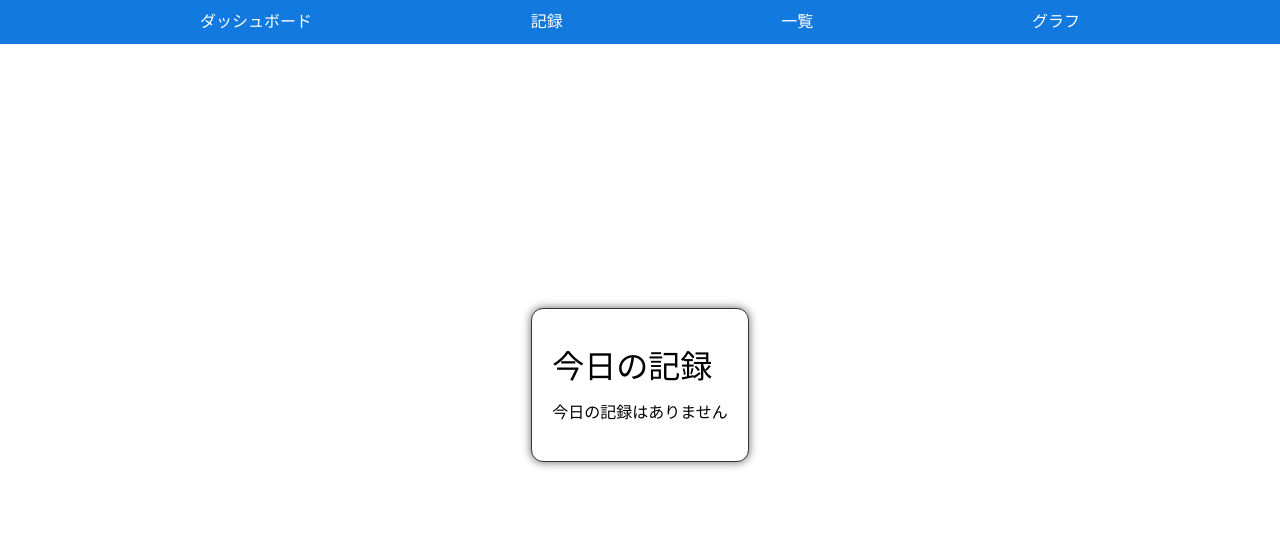
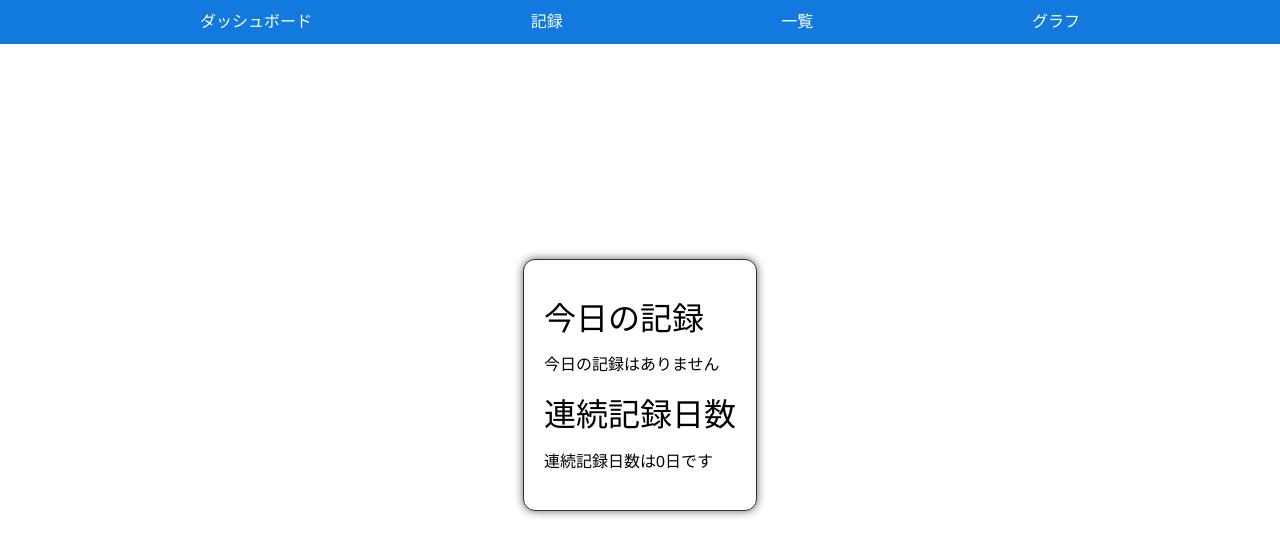
Before and after one commit to kdaito213/Ascendary-react, a React (Vite) app: page / in a window 1280 px wide. Shown: the top 556 px of the page. Built offline with nearby package versions, Linux system fonts and the light colour scheme.

Commit message:
feature: consecutiveDay

```diff
--- a/src/Dashboard.jsx
+++ b/src/Dashboard.jsx
@@ -9,26 +9,60 @@ function Dashboard({record}){
                 todayRecord.push(record[i])
             }
         }
+        return todayRecord
+    }
 
-        return todayRecord
+    function getDates(){
+        let dates=[]
+        for(let i=0;i<record.length;i++){
+            if(!dates.includes(record[i].date)){
+            dates.push(record[i].date)
+            }
+        }
+        dates.sort().reverse()
+        return dates
+    }
+
+    let dates = getDates()
+
+    function consecutiveDays(dates){
+        let consecutiveDaysCount = 0
+        let day = new Date()
+        while(true){
+            let strDay = day.toISOString().slice(0,10)
+
+            if(dates.includes(strDay)){
+                consecutiveDaysCount++
+                day.setDate(day.getDate()-1)
+            }else{
+                break
+            }
+        }
+
+        return consecutiveDaysCount
     }
 
     let todayRecord = todayRecords()
 
-    let list = []
+    let todayList = []
     for (let i=0; i<todayRecord.length; i++) {
-                list.push(
-                    <div key={i}>
-                    {todayRecord[i].name}：{todayRecord[i].score}回
-                    </div>
-                )
-            }
+        todayList.push(
+            <div key={i}>
+                {todayRecord[i].name}：{todayRecord[i].score}回
+            </div>
+        )
+    }
+
+    let consecutiveDay = consecutiveDays(dates)
 
     return (
         <div className="dashboard-card">
             <h1>今日の記録</h1>
-            {list}
+            {todayList}
             {todayRecord.length === 0 && <p>今日の記録はありません</p>}
+            <h1>連続記録日数</h1>
+            <p>連続記録日数は{consecutiveDay}日です</p>
+
         </div>
     )
 }
```
